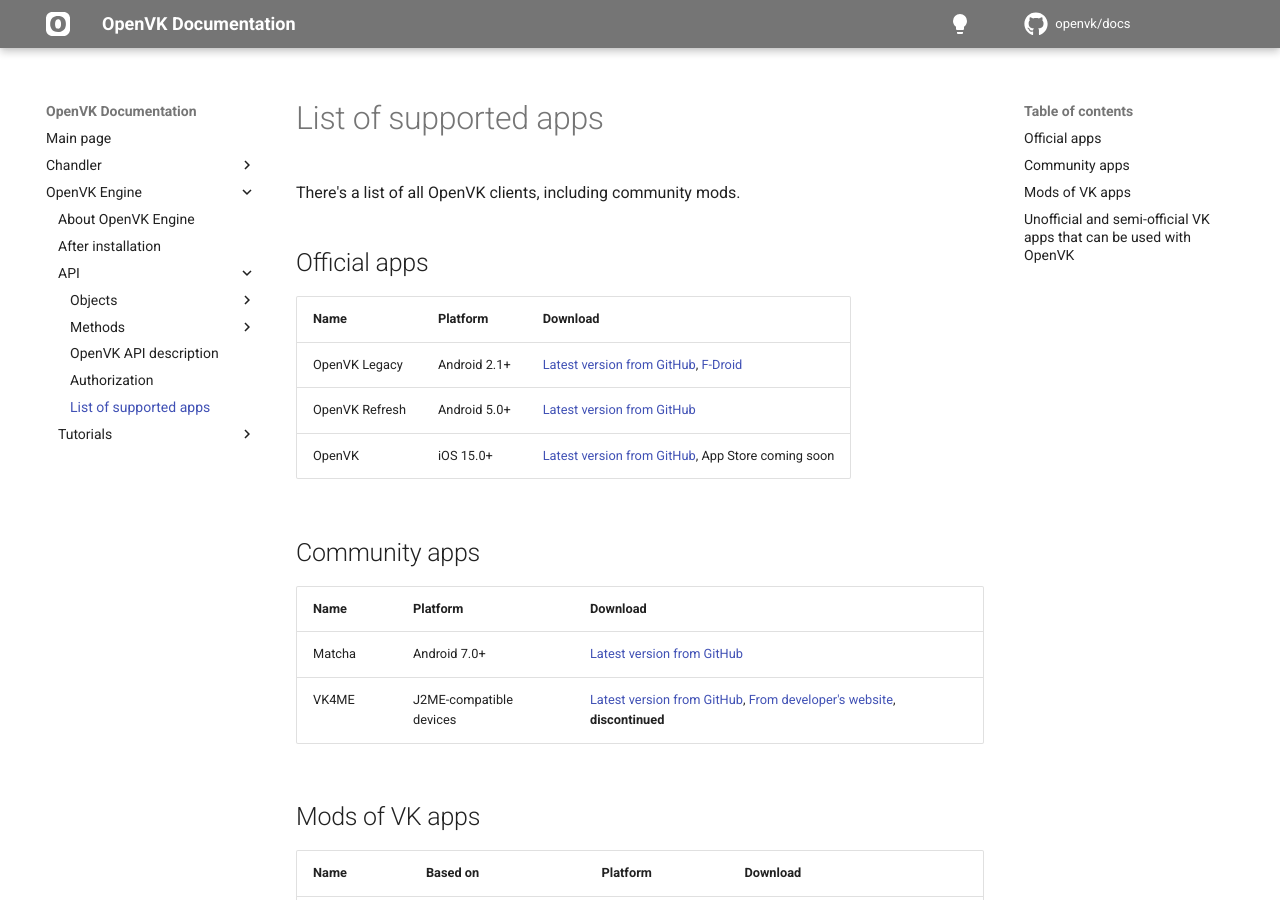
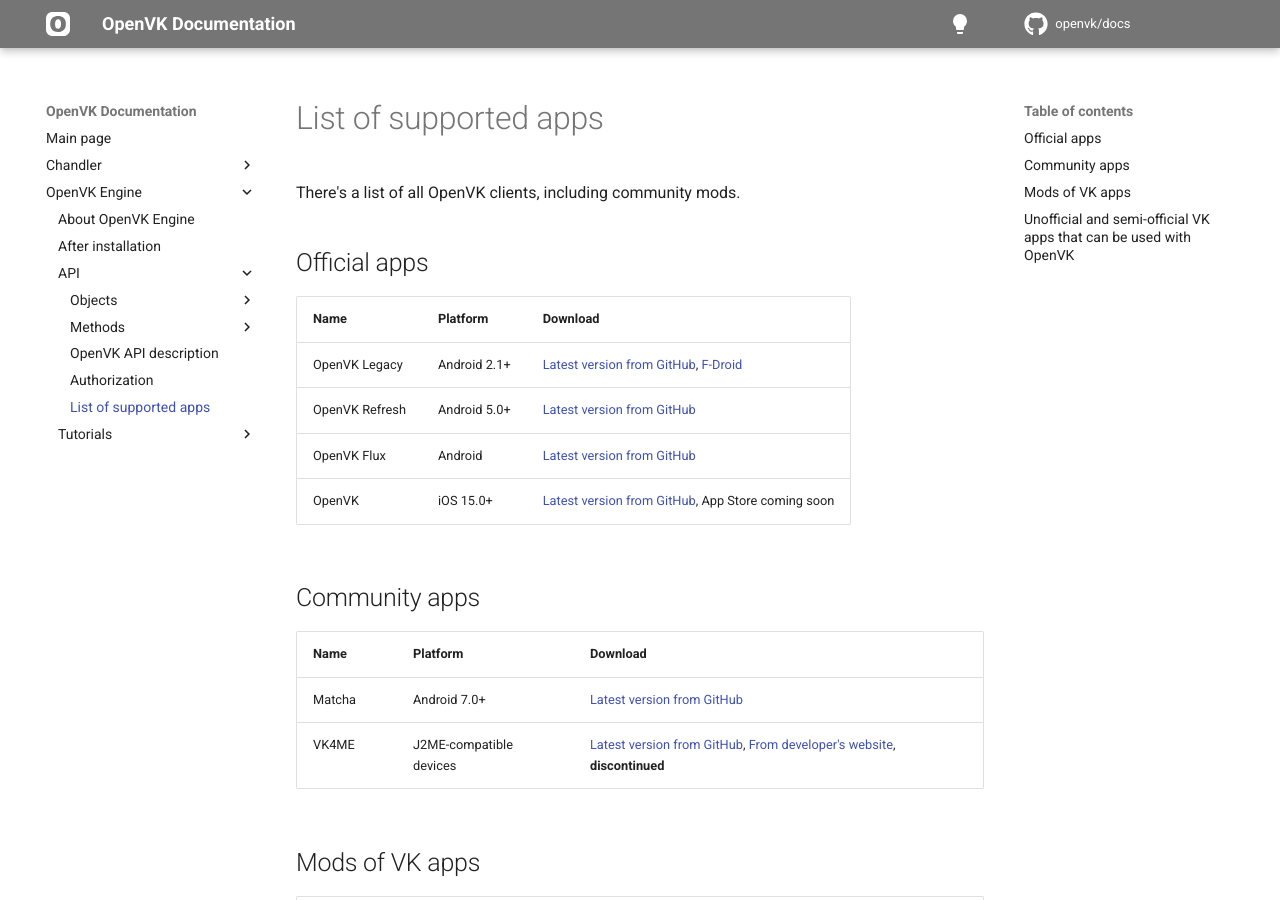
Before and after one commit to OpenVK/docs, an MkDocs documentation site: the page built from docs/openvk_engine/api/clients.md, in a window 1280 px wide and 900 px high. Built offline with MkDocs 1.6.1 and Material for MkDocs 9.7.7, drawn with Linux system fonts in a browser that asks for light colours; comment, search, counter and statistics services are not loaded.

Commit message:
forgor about flux

```diff
--- a/docs/openvk_engine/api/clients.md
+++ b/docs/openvk_engine/api/clients.md
@@ -8,6 +8,7 @@
 |---|---|---|
 | OpenVK Legacy  | Android 2.1+  |  [Latest version from GitHub](https://github.com/OpenVK/mobile-android-legacy/releases), [F-Droid](https://f-droid.org/ru/packages/uk.openvk.android.legacy)  |
 | OpenVK Refresh  | Android 5.0+  | [Latest version from GitHub](https://github.com/OpenVK/mobile-android-refresh/releases)  |
+| OpenVK Flux  | Android  | [Latest version from GitHub](https://github.com/nikanikoo/flux-android/releases)  |
 | OpenVK  | iOS 15.0+  | [Latest version from GitHub](https://github.com/OpenVK/mobile-ios/releases), App Store coming soon  |
 
 ## Community apps
```
